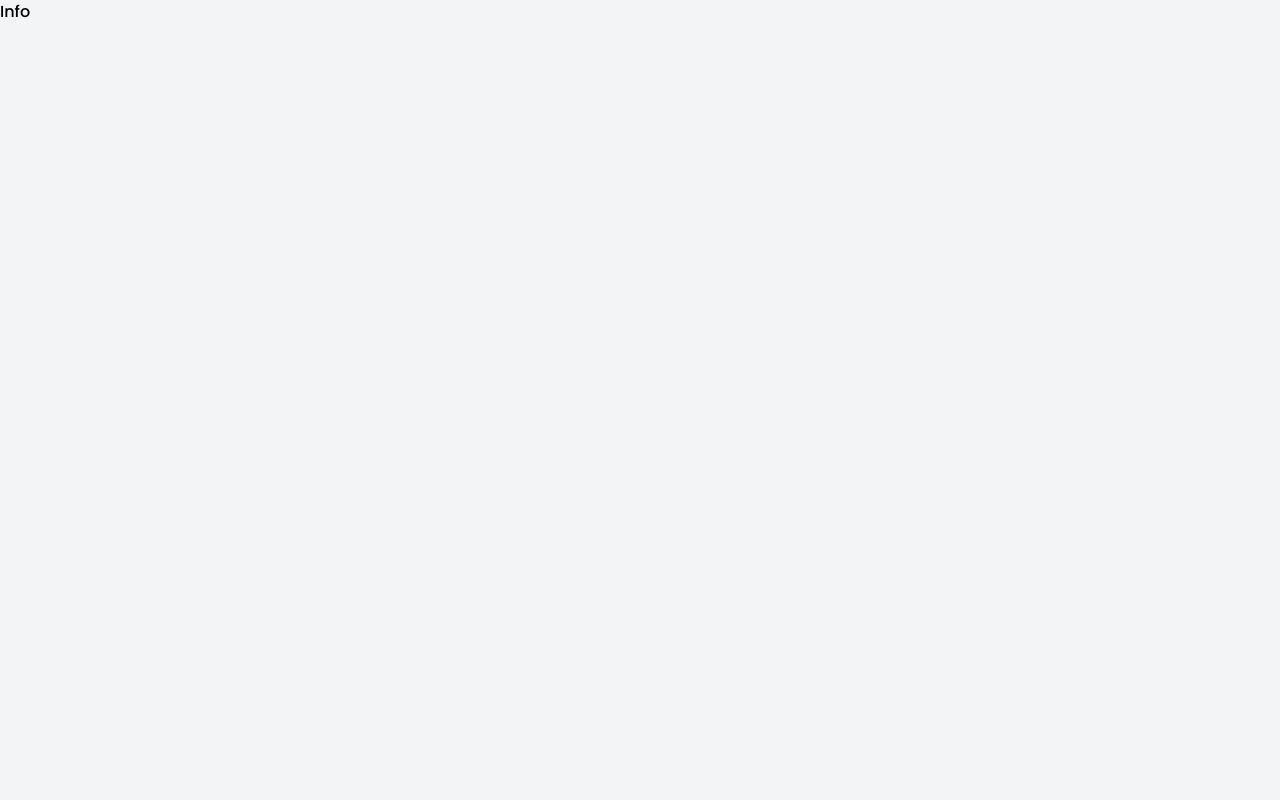
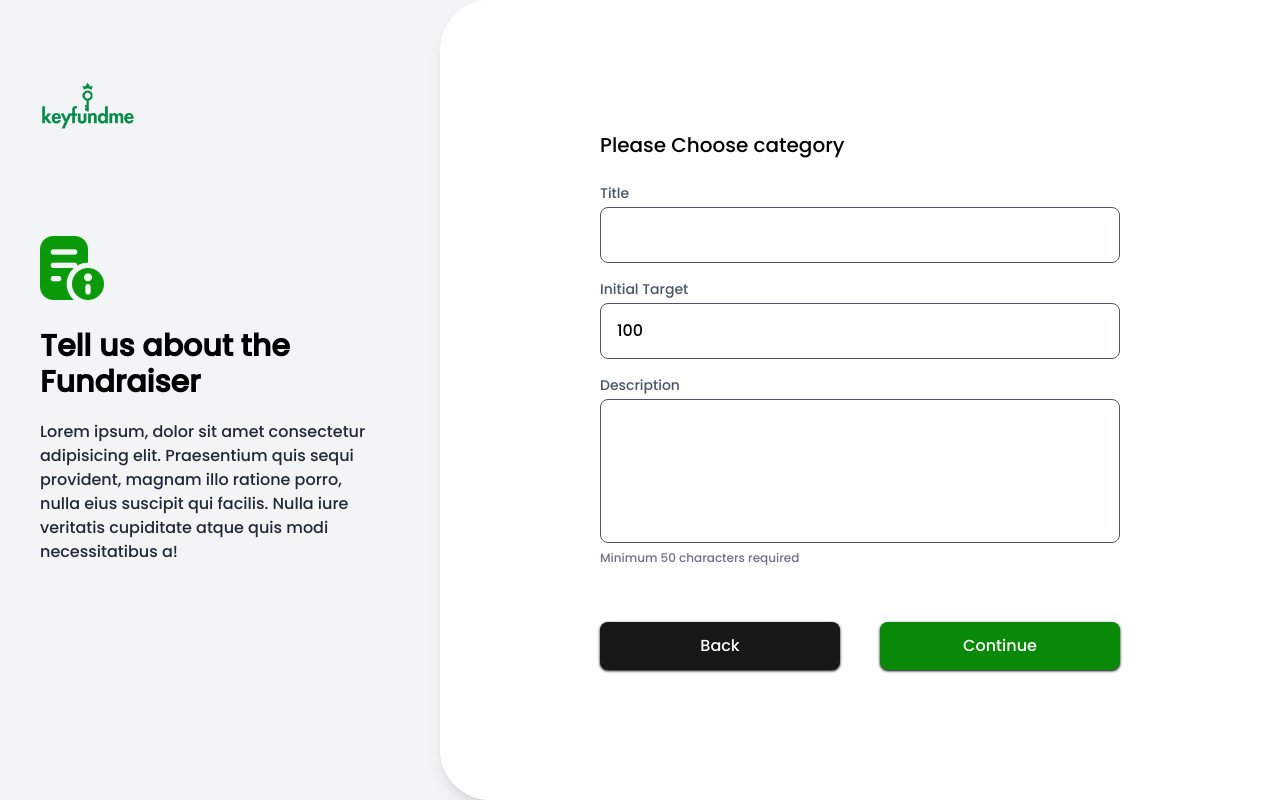
Before and after one commit to kid-us/Key-fund-me, a React (Vite) app: page /create/info in a window 1280 px wide. Built offline with nearby package versions, Linux system fonts and the light colour scheme.

Commit message:
Info page completed

```diff
--- a/src/assets/index.ts
+++ b/src/assets/index.ts
@@ -1,7 +1,8 @@
 import bg from "./bg.webp";
 import logo from "./logo.png";
 import hero from "./hero.png";
+import info from "./info.png";
 import hello from "./greeting.png";
 import category from "./category.png";
 
-export { bg, logo, hero, hello, category };
+export { bg, logo, hero, hello, category, info };
--- a/src/components/Create/Info.tsx
+++ b/src/components/Create/Info.tsx
@@ -1,9 +1,165 @@
-import React from 'react'
+import { useEffect, useState } from "react";
+import useIncompleteFieldsAlert from "../../hooks/useAlert";
+import Alert from "../Alert/Alert";
+import ContinueButton from "../Button/ContinueButton";
+import Sidebar from "./Sidebar";
+import Wrapper from "./Wrapper";
+import BackButton from "../Button/BackButton";
+
+import z from "zod";
+import { FieldValues, useForm } from "react-hook-form";
+import { zodResolver } from "@hookform/resolvers/zod";
+import useDocumentTitle from "../../hooks/useDocumentTitle";
+import { useFundStore } from "../../store/useCreateFund";
+import { useNavigate } from "react-router-dom";
+
+const schema = z.object({
+  title: z.string().min(3, {
+    message: "Fundraiser title required and must be greater than 3 chars.",
+  }),
+
+  description: z.string().min(50, {
+    message:
+      "Fundraiser description required and must be greater than 50 chars.",
+  }),
+  target: z
+    .number({ invalid_type_error: "Initial target fund is required." })
+    .min(100),
+});
+
+type FormData = z.infer<typeof schema>;
 
 const Info = () => {
+  const [title] = useState("Fundraiser Info");
+  useDocumentTitle(title);
+
+  const navigate = useNavigate();
+  const { fundraise, addToFund } = useFundStore();
+
+  const alert = useIncompleteFieldsAlert("info");
+
+  const [loader, setLoader] = useState<boolean>(false);
+
+  const {
+    register,
+    handleSubmit,
+    setValue,
+    formState: { errors },
+  } = useForm<FormData>({ resolver: zodResolver(schema) });
+
+  //   Get previous data
+  useEffect(() => {
+    setValue("title", fundraise?.campaign_title || "");
+    setValue("description", fundraise?.campaign_description || "");
+    setValue("target", fundraise?.target_amount || 100);
+  }, [setValue, fundraise]);
+
+  //   On submit
+  const onSubmit = (data: FieldValues) => {
+    setLoader(true);
+
+    // Store to storage
+    addToFund({
+      campaign_title: data.title,
+      campaign_description: data.description,
+      target_amount: data.target,
+    });
+
+    setTimeout(() => {
+      navigate("/create/category");
+    }, 500);
+  };
+
   return (
-    <div>Info</div>
-  )
-}
+    <>
+      {/* Alert */}
+      {alert && <Alert link="/create/register" start={3} />}
 
-export default Info
+      {/* Sidebar */}
+      <Sidebar
+        image="info"
+        title="Tell us about the Fundraiser"
+        description="Lorem ipsum, dolor sit amet consectetur adipisicing elit. Praesentium
+    quis sequi provident, magnam illo ratione porro, nulla eius suscipit
+    qui facilis. Nulla iure veritatis cupiditate atque quis modi
+    necessitatibus a!"
+      />
+
+      {/* Fundraiser */}
+      <Wrapper>
+        <div className="w-full">
+          <p className="text-xl mb-6">Please Choose category</p>
+          <form onSubmit={handleSubmit(onSubmit)} className="mt-4">
+            {/* Title */}
+            <div className="mb-4">
+              <label htmlFor="title" className="block text-sm text-gray-600">
+                Title
+              </label>
+              <input
+                {...register("title")}
+                type="text"
+                name="title"
+                className="border border-gray-600 ps-4 w-full h-14 rounded-lg mt-1 focus:outline-none"
+              />
+              {errors.title && (
+                <p className="text-xs text-red-500 mt-1">
+                  {errors.title.message}
+                </p>
+              )}
+            </div>
+
+            {/* Initial Target */}
+            <div className="mb-4">
+              <label htmlFor="target" className="block text-sm text-gray-600">
+                Initial Target
+              </label>
+              <input
+                {...register("target", { valueAsNumber: true })}
+                type="number"
+                name="target"
+                className="border border-gray-600 ps-4 w-full h-14 rounded-lg mt-1 focus:outline-none"
+                min={100}
+              />
+              {errors.target && (
+                <p className="text-xs text-red-500 mt-1">
+                  {errors.target.message}
+                </p>
+              )}
+            </div>
+
+            {/* Description */}
+            <div className="mb-4">
+              <label
+                htmlFor="description"
+                className="block text-sm text-gray-600"
+              >
+                Description
+              </label>
+              <textarea
+                {...register("description")}
+                name="description"
+                className="border border-gray-600 ps-4 w-full h-36 rounded-lg mt-1 focus:outline-none resize-none p-2"
+              ></textarea>
+              <p className="text-xs text-gray-500">
+                Minimum 50 characters required
+              </p>
+              {errors.description && (
+                <p className="text-xs text-red-500 mt-1">
+                  {errors.description.message}
+                </p>
+              )}
+            </div>
+
+            {/* Button */}
+            <div className="flex justify-between mt-14 lg:gap-x-0 gap-x-3">
+              <BackButton link="/create/register" />
+              <ContinueButton loader={loader} />
+            </div>
+          </form>
+        </div>
+      </Wrapper>
+    </>
+  );
+};
+
+export default Info;
--- a/src/components/Create/Register.tsx
+++ b/src/components/Create/Register.tsx
@@ -1,6 +1,5 @@
 import Sidebar from "./Sidebar";
 import Wrapper from "./Wrapper";
-
 import z from "zod";
 import { FieldValues, useForm } from "react-hook-form";
 import { zodResolver } from "@hookform/resolvers/zod";
@@ -38,8 +37,6 @@ type FormData = z.infer<typeof schema>;
 const Fundraiser = () => {
   const [title] = useState("Register");
   useDocumentTitle(title);
-
-  //   Fund Store
 
   const [loader, setLoader] = useState<boolean>(false);
   const [passwordType, setPasswordType] = useState(true);
--- a/src/components/Create/Sidebar.tsx
+++ b/src/components/Create/Sidebar.tsx
@@ -1,5 +1,5 @@
 import { Link } from "react-router-dom";
-import { category, hello, logo } from "../../assets";
+import { category, hello, info, logo } from "../../assets";
 import Navbar from "../Navbar/Navbar";
 
 interface Props {
@@ -23,11 +23,17 @@ const Sidebar = ({ description, title, image }: Props) => {
         <div className="flex items-center h-full">
           <div>
             <div>
+              {/* Hello Image */}
               {image === "hello" && (
                 <img src={hello} alt={hello} className="mb-7" />
               )}
+              {/* Category Image */}
               {image === "category" && (
                 <img src={category} alt={category} className="mb-7" />
+              )}
+              {/* Image Image */}
+              {image === "info" && (
+                <img src={info} alt={info} className="mb-7" />
               )}
             </div>
             <p className="text-3xl font-extrabold mb-5">{title}</p>
--- a/src/store/useCreateFund.ts
+++ b/src/store/useCreateFund.ts
@@ -10,7 +10,7 @@ interface CreateFund {
   campaign_description?: string;
   main_image?: string;
   other_image?: string;
-  target_amount?: string;
+  target_amount?: number;
   category?: string;
   government_issue_id?: string;
   photo?: string;
```
Also changed, not shown: src/assets/info.png (added).
